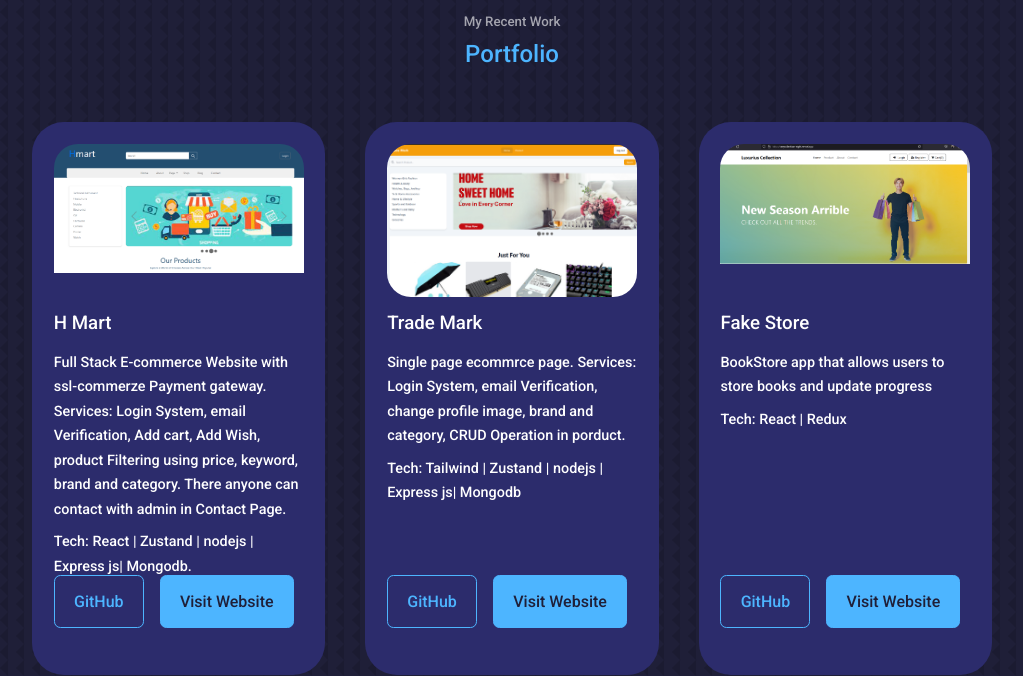
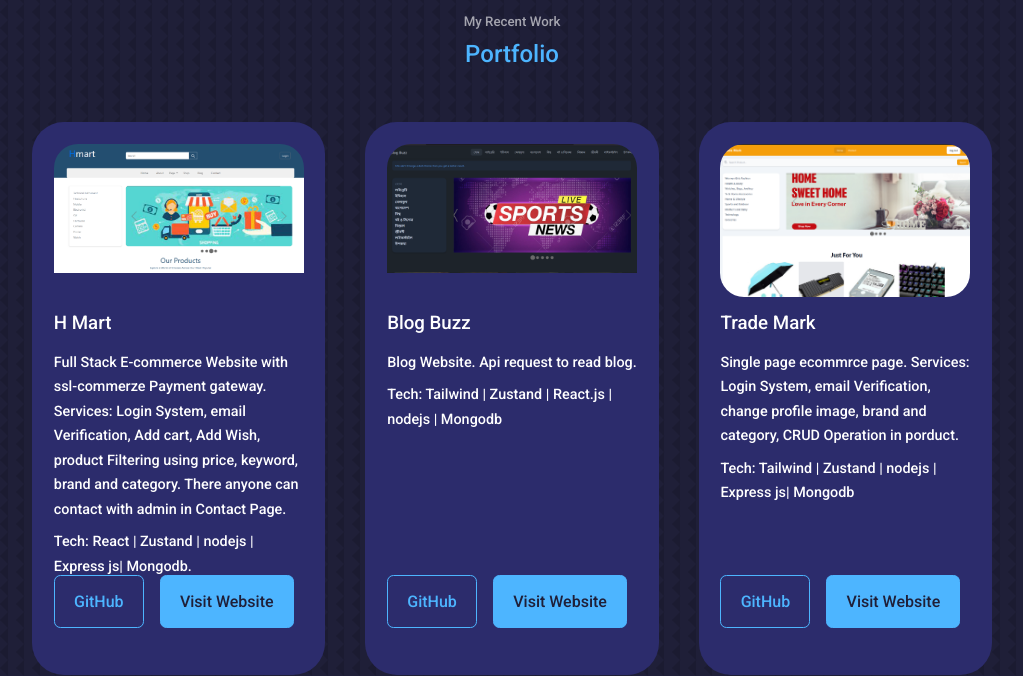
Before and after one commit to mobinulislam143/mahi, a React (Create React App) app: page / in a window 1280 px wide. Shown: the part 1820-2496 px from the top of the page, without its empty margins (128-1151 px from the left). Built offline with nearby package versions, Linux system fonts and the light colour scheme.

Commit message:
add project

```diff
--- a/src/components/portfolio/Portfolio.jsx
+++ b/src/components/portfolio/Portfolio.jsx
@@ -4,6 +4,7 @@ import IMG2 from '../../assets/icard.png';
 import IMG4 from '../../assets/hmart.png';
 import IMG5 from '../../assets/trade.png';
 import IMG6 from '../../assets/it.png';
+import IMG3 from '../../assets/blog.png';
 import './portfolio.css';
 
 const Portfolio = () => {
@@ -17,6 +18,16 @@ const Portfolio = () => {
       technologies: 'React | Zustand | nodejs | Express js| Mongodb.',
       link: 'https://h-mart001.vercel.app/',
       github: 'https://github.com/mobinulislam143/ecommerceRestApi',
+    },
+    {
+      id: 2,
+      title: 'Blog Buzz',
+      img: IMG3,
+      description:
+        'Blog Website. Api request to read blog.',
+      technologies: 'Tailwind | Zustand | React.js | nodejs | Mongodb',
+      link: 'https://blogging-peach.vercel.app/',
+      github: 'https://github.com/mobinulislam143/blogging',
     },
     {
       id: 2,
```
Also changed, not shown: src/assets/blog.png (added).
